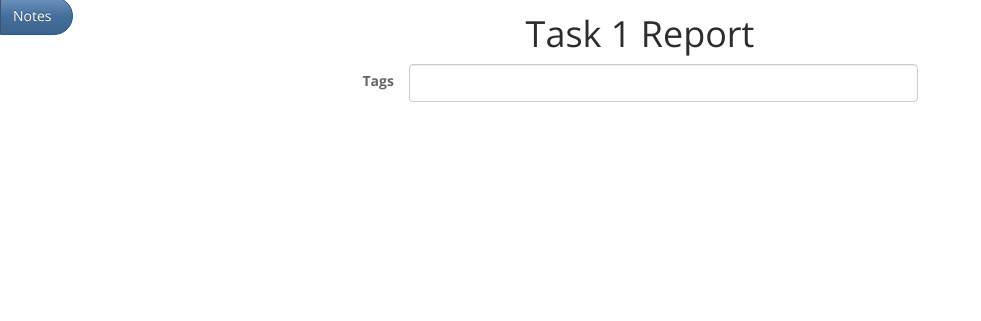
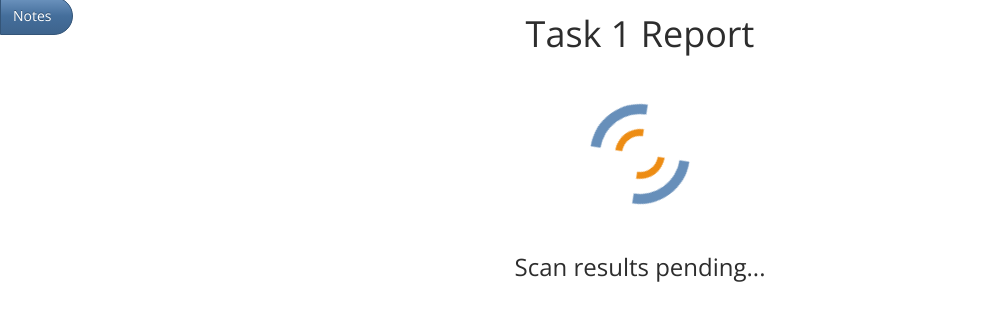
Before and after one commit to mitre/multiscanner, a Flask app: page /report/1 in a window 1280 px wide. Shown: the part 58-379 px from the top of the page, without its empty margins (0-981 px from the left). Run offline with Flask 2, Linux system fonts and the light colour scheme; some libraries are stand-ins or nearby versions.

Commit message:
Show a "pending" spinner on pages for reports not finished, and check every 5 seconds until the report is finished and loaded.

```diff
--- a/web/static/css/styles.css
+++ b/web/static/css/styles.css
@@ -295,3 +295,75 @@
 .panel-body {
     padding-bottom: 5px;
 }
+
+/* Spinner for scan pending */
+
+#pending {
+    margin-top: 40px;
+}
+#pending h3 {
+    margin: 0;
+}
+
+@-webkit-keyframes spin {
+  0% {
+    -webkit-transform: rotate(0deg);
+            transform: rotate(0deg);
+  }
+  100% {
+    -webkit-transform: rotate(360deg);
+            transform: rotate(360deg);
+  }
+}
+@keyframes spin {
+  0% {
+    -webkit-transform: rotate(0deg);
+            transform: rotate(0deg);
+  }
+  100% {
+    -webkit-transform: rotate(360deg);
+            transform: rotate(360deg);
+  }
+}
+@-webkit-keyframes spin-rev {
+  0% {
+    -webkit-transform: rotate(360deg);
+            transform: rotate(360deg);
+  }
+  100% {
+    -webkit-transform: rotate(0deg);
+            transform: rotate(0deg);
+  }
+}
+@keyframes spin-rev {
+  0% {
+    -webkit-transform: rotate(360deg);
+            transform: rotate(360deg);
+  }
+  100% {
+    -webkit-transform: rotate(0deg);
+            transform: rotate(0deg);
+  }
+}
+.spin-outer {
+    margin: 0 auto;
+    border-radius: 50%;
+    width: 100px;
+    height: 100px;
+    border: 1rem solid;
+    border-color: #678fba rgba(0,0,0,0);
+    -webkit-animation: spin 1.5s infinite linear;
+          animation: spin 1.5s infinite linear;
+}
+.spin-inner {
+    margin: 0 auto;
+    border-radius: 50%;
+    width: 50px;
+    height: 50px;
+    border: 0.75rem solid;
+    border-color: #ed8c13 rgba(0,0,0,0);
+    position: relative;
+    top: -75px;
+    -webkit-animation: spin-rev 1s infinite linear;
+          animation: spin-rev 1s infinite linear;
+}
--- a/web/templates/report.html
+++ b/web/templates/report.html
@@ -144,9 +144,17 @@
     });
   }
 
-  $(document).ready(function($) {
-    // Get list of tasks and populate the table
-    tasks_data = $.get("http://{{ api_loc }}/api/v1/tasks/report/{{ task_id }}", function(data, status){
+  function getReport() {
+    // Get report and populate the table
+    $.get("http://{{ api_loc }}/api/v1/tasks/report/{{ task_id }}", function(data, status){
+      if (data.Report.hasOwnProperty('Report') && data.Report.Report == 'Task still pending') {
+        // Check again in 5 seconds
+        console.log("Check again in 5 seconds");
+        setTimeout(getReport, 5000);
+        return;
+      }
+      $('#pending').hide();
+      $('#report-tags').show();
       if (data.Report.hasOwnProperty('tags')) {
         tags = data.Report.tags;
         delete data.Report.tags;
@@ -200,8 +208,13 @@
           .tooltip();
       })
     });
+  }
 
-    // Add notes to the page
+  $(document).ready(function($) {
+    $('#report-tags').hide();
+
+    // Add report data and notes to the page
+    getReport();
     getNotes();
 
     // Update notes button based on number of notes
@@ -283,6 +296,15 @@
     </div>
   </div>
   <div class="row">
+    <div class="col-md-10 col-md-offset-1" id="pending">
+      <div class="spin-outer"></div>
+      <div class="spin-inner"></div>
+      <div class="text-center">
+        <h3>Scan results pending...</h3>
+      </div>
+    </div>
+  </div>
+  <div class="row">
     <div class="col-md-10 col-md-offset-1" id="report">
       <table class="table table-hover ">
         <tbody></tbody>
```
